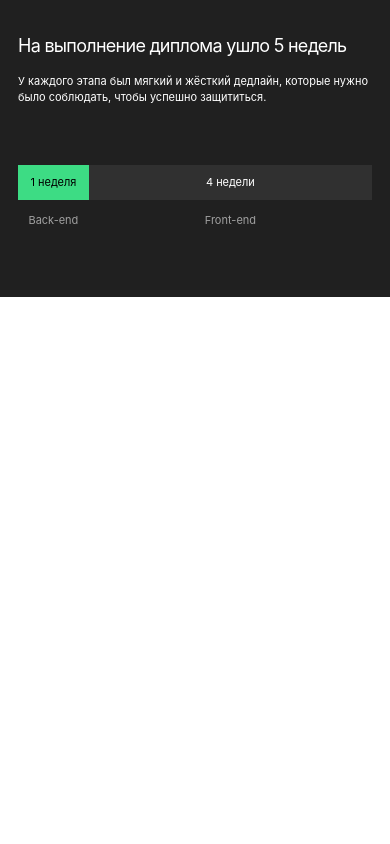
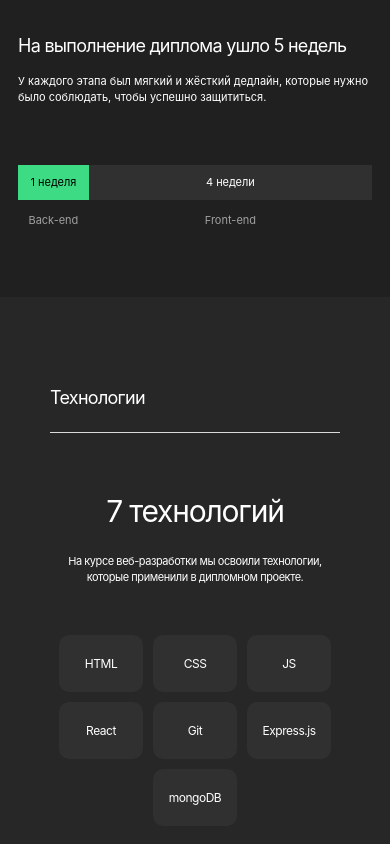
Before and after one commit to Gasay-Liza/movies-explorer-frontend, a React (Create React App) app: page / in a window 390 px wide. Shown: the part 912-1756 px from the top of the page. Before the commit the page ends 1209 px from the top, so only its background shows below. Built offline with nearby package versions, Linux system fonts and the light colour scheme.

Commit message:
Techs адаптив

```diff
--- a/src/components/AboutProject/AboutProject.css
+++ b/src/components/AboutProject/AboutProject.css
@@ -1,5 +1,6 @@
 .about-project{
     max-width: 1280px;
+    box-sizing: border-box;
     margin: 0 0;
     padding: 110px 70px;
     background: #202020;
--- a/src/components/AboutProject/AboutProject.js
+++ b/src/components/AboutProject/AboutProject.js
@@ -3,32 +3,32 @@ import "./AboutProject.css";
 function AboutProject(props) {
   return (
     <section className="about-project">
-      <h2 class="about-project__title">О проекте</h2>
-      <div class="about-project__container">
-        <h3 class="about-project__subtitle">
+      <h2 className="about-project__title">О проекте</h2>
+      <div className="about-project__container">
+        <h3 className="about-project__subtitle">
           Дипломный проект включал 5 этапов
         </h3>
-        <p class="about-project__text">
+        <p className="about-project__text">
           Составление плана, работу над бэкендом, вёрстку, добавление
           функциональности и финальные доработки.
         </p>
-        <h3 class="about-project__subtitle">
+        <h3 className="about-project__subtitle">
           На выполнение диплома ушло 5 недель
         </h3>
-        <p class="about-project__text">
+        <p className="about-project__text">
           У каждого этапа был мягкий и жёсткий дедлайн, которые нужно было
           соблюдать, чтобы успешно защититься.
         </p>
       </div>
-      <div class="about-project__bar">
-        <div class="about-project__bar-block about-project__bar-block_type_green">
+      <div className="about-project__bar">
+        <div className="about-project__bar-block about-project__bar-block_type_green">
           1 неделя
         </div>
-        <p class="about-project__description">Back-end</p>
-        <div class="about-project__bar-block about-project__bar-block_type_grey">
+        <p className="about-project__description">Back-end</p>
+        <div className="about-project__bar-block about-project__bar-block_type_grey">
           4 недели
         </div>
-        <p class="about-project__description">Front-end</p>
+        <p className="about-project__description">Front-end</p>
       </div>
     </section>
   );
--- a/src/components/Main/Main.js
+++ b/src/components/Main/Main.js
@@ -2,21 +2,15 @@ import React from "react";
 
 import Promo from "../Promo/Promo";
 import AboutProject from "../AboutProject/AboutProject";
-// import NavTab from "./NavTab/NavTab";
-// import Techs from "./Techs";
-// import AboutMe from "./AboutMe";
-// import Portfolio from "./Portfolio";
+import Techs from "../Techs/Techs";
+
 
 function Main(props) {
     return (
       <main className="main">
         <Promo />
         <AboutProject />
-        {/* <NavTab/>
-
-            <Techs/>
-            <AboutMe/>
-            <Portfolio/> */}
+        <Techs />
       </main>
     );
 }
--- a/src/components/Promo/Promo.css
+++ b/src/components/Promo/Promo.css
@@ -1,5 +1,6 @@
 .promo {
     max-width: 1280px;
+    box-sizing: border-box;
     padding: 75px 70px 85px 70px;
     background-color: #073042;
     display: flex;
--- a/src/components/Promo/Promo.js
+++ b/src/components/Promo/Promo.js
@@ -4,18 +4,18 @@ import promoImage from "../../images/promo-img.svg";
 function Promo(props) {
   return (
     <section className="promo">
-      <div class="promo_container">
-        <h1 class="promo__title">
+      <div className="promo_container">
+        <h1 className="promo__title">
           Учебный проект студента факультета Веб-разработки.
         </h1>
-        <p class="promo__subtitle">
+        <p className="promo__subtitle">
           Листайте ниже, чтобы узнать больше про этот проект и его создателя.
         </p>
-        <button type="button" class="promo_btn">
+        <button type="button" className="promo_btn">
           Узнать больше
         </button>
       </div>
-      <img class="promo_img" src={promoImage}></img>
+      <img className="promo_img" src={promoImage}></img>
     </section>
   );
 }
--- /dev/null
+++ b/src/components/Techs/Techs.css
@@ -0,0 +1,142 @@
+.techs{
+    max-width: 1280px;
+    box-sizing: border-box;
+    padding: 100px 70px;
+    background: #272727;
+}
+
+.techs__title {
+    margin: 0 0;
+    padding: 0 0 23px;
+    max-width: 100%;
+    border-bottom: 1px solid #DADADA;
+    font-family: 'Inter', 'Arial', 'Helvetica', sans-serif;
+    font-style: normal;
+    font-weight: 400;
+    font-size: 22px;
+    line-height: 27px;
+    letter-spacing: -0.04em;
+    color: #FFFFFF;
+    text-align: left;
+}
+
+.techs__container {
+    width: 100%;
+    max-width: 460px;
+    margin: 0 auto;
+    padding: 90px 0 100px;
+    display: flex;
+    flex-direction: column;
+ }
+
+.techs__subtitle {
+    margin: 0 0;
+    padding: 0 0;
+    font-family: 'Inter', 'Arial', 'Helvetica', sans-serif;
+    font-style: normal;
+    font-weight: 400;
+    font-size: 50px;
+    line-height: 58px;
+    text-align: center;
+    letter-spacing: -0.04em;
+    color: #FFFFFF;
+ }
+
+.techs__text {
+    margin: 26px 0 0;
+    font-family: 'Inter', 'Arial', 'Helvetica', sans-serif;
+    font-style: normal;
+    font-weight: 400;
+    font-size: 14px;
+    line-height: 20px;
+    text-align: center;
+    letter-spacing: -0.04em;
+    color: #FFFFFF;
+ }
+
+.techs__items {
+    margin: 0 0;
+    padding: 0 0;
+    display: inline-flex;
+    flex-wrap: wrap;
+    flex-direction: row;
+    justify-content: center;
+    gap: 10px;
+    list-style-type: none;
+}
+.techs__item {
+    display: inline-flex;
+    box-sizing: border-box;
+    word-break: break-word;
+    align-items: center;
+    justify-content: center;
+    margin: 0 0;
+    padding: 5px 14px;
+    min-width: 90px;
+    height: 60px;
+    font-family: 'Inter', 'Arial', 'Helvetica', sans-serif;;
+    font-style: normal;
+    font-weight: 400;
+    font-size: 14px;
+    line-height: 17px;
+    text-align: center;
+    letter-spacing: -0.04em;
+    border-radius: 10px;
+    background: #303030;
+    color: #FFFFFF;
+}
+
+@media screen and (max-width: 860px){
+    .techs{
+        padding: 90px 50px;
+    }
+    .techs__container {
+        padding: 80px 0 83px;
+     }
+
+     .techs__text {
+        margin: 22px;
+        font-size: 12px;
+     }
+
+    .techs__item {
+        min-width: 84px;
+        height: 57px;
+        font-size: 12px;
+        line-height: 15px;
+    }
+}
+
+@media screen and (max-width: 420px){
+    .techs{
+        padding: 70x 14px;
+    }
+
+    .techs__title {
+        font-size: 18px;
+        line-height: 22px;
+    }
+
+    .techs__container {
+        padding: 60px 0 50px;
+     }
+
+    .techs__subtitle {
+        font-size: 30px;
+        line-height: 36px;
+     }
+
+    .techs__text {
+        margin: 24px 0 0;
+        font-size: 11px;
+        line-height: 16px;
+     }
+
+    .techs__item {
+        padding: 5px 14px;
+        min-width: 84px;
+        height: 57px;
+        font-size: 12px;
+        line-height: 15px;
+    }
+}
--- /dev/null
+++ b/src/components/Techs/Techs.js
@@ -0,0 +1,27 @@
+import "./Techs.css";
+
+function Techs(props) {
+  return (
+    <section className="techs">
+      <h2 className="techs__title">Технологии</h2>
+      <div className="techs__container">
+        <h3 className="techs__subtitle">7 технологий</h3>
+        <p className="techs__text">
+          На курсе веб-разработки мы освоили технологии, которые применили в
+          дипломном проекте.
+        </p>
+      </div>
+      <ul className="techs__items">
+        <li className="techs__item">HTML</li>
+        <li className="techs__item">CSS</li>
+        <li className="techs__item">JS</li>
+        <li className="techs__item">React</li>
+        <li className="techs__item">Git</li>
+        <li className="techs__item">Express.js</li>
+        <li className="techs__item">mongoDB</li>
+      </ul>
+    </section>
+  );
+}
+
+export default Techs;
```
